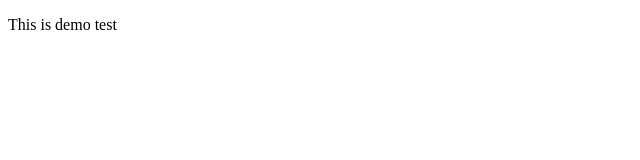
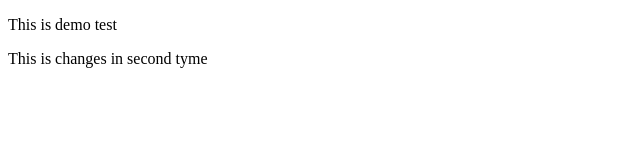
Before and after one commit to VipinDev91/test, a plain HTML site: page index.html in a window 1280 px wide. Shown: the whole page, without its empty margins (0-640 px from the left). Drawn offline with Linux system fonts and the light colour scheme.

Commit message:
First version of online test second tyme

```diff
--- a/index.html
+++ b/index.html
@@ -10,5 +10,6 @@
  </head>
  <body>
   <p>This is demo test</p>
+    <p>This is changes in second tyme</p>
  </body>
 </html>
```
